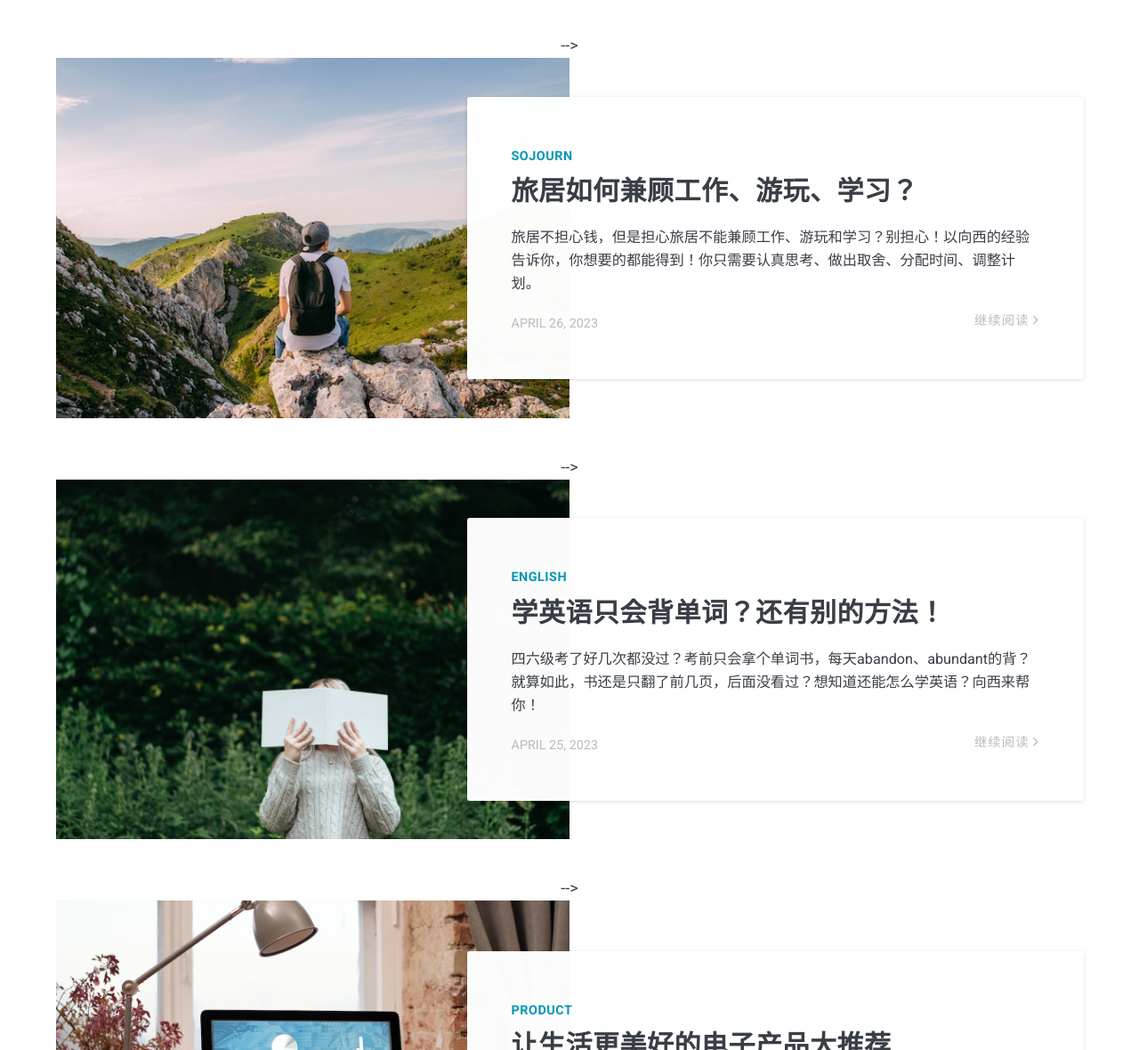
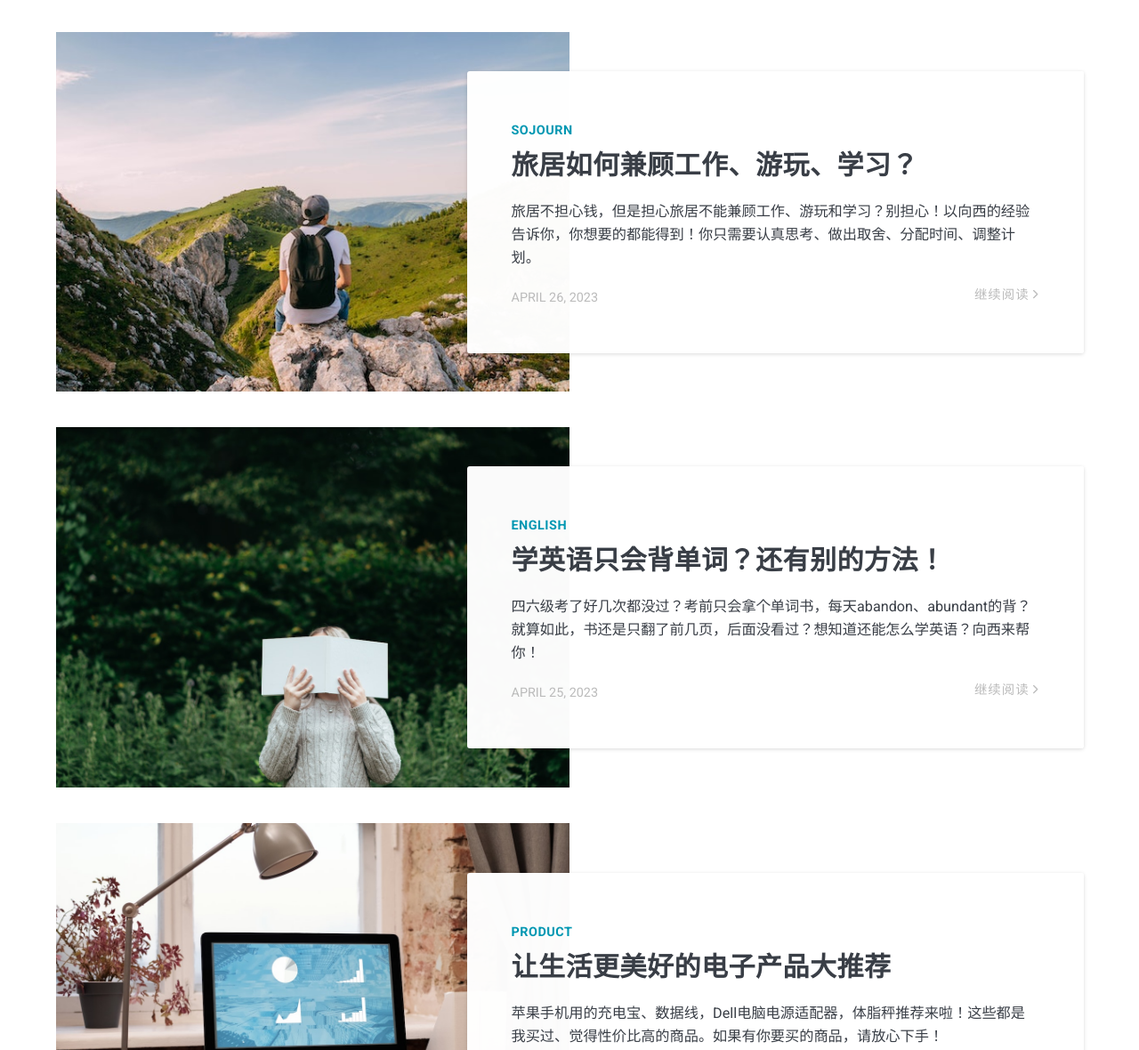
Before and after one commit to xiangxinotes/xiangxinotes.github.io, a Jekyll site: the page built from index.html, in a window 1280 px wide and 1400 px high, scrolled down 1002 px, cut to the strip 220-1400 px from the top of the window. Shown: the whole strip at 89% size. Built offline with Jekyll 4.4.1, drawn with Linux system fonts in a browser that asks for light colours; nearby versions of some CDN libraries; the list of posts is cut into pages by our own code.

Commit message:
remove --> after each article content on the homepage

```diff
--- a/_config.yml
+++ b/_config.yml
@@ -14,7 +14,7 @@ plugins:
 paginate: 5
 paginate_path: "/page/:num"
 
-# words_per_minute: 200 # the number of words per minute. 20230429
+words_per_minute: 200 # the number of words per minute. 20230429
 
 # Pages Path
 defaults:
--- a/index.html
+++ b/index.html
@@ -17,7 +17,7 @@ layout: default
 	<div class="row">
 	{% if site.posts.size > 0 %}
 		{% for post in paginator.posts %}
-			<!-- {% include article-content.html %} -->
+			{% include article-content.html %}
 		{% endfor %}
 	{% endif %}
 	</div>
```
